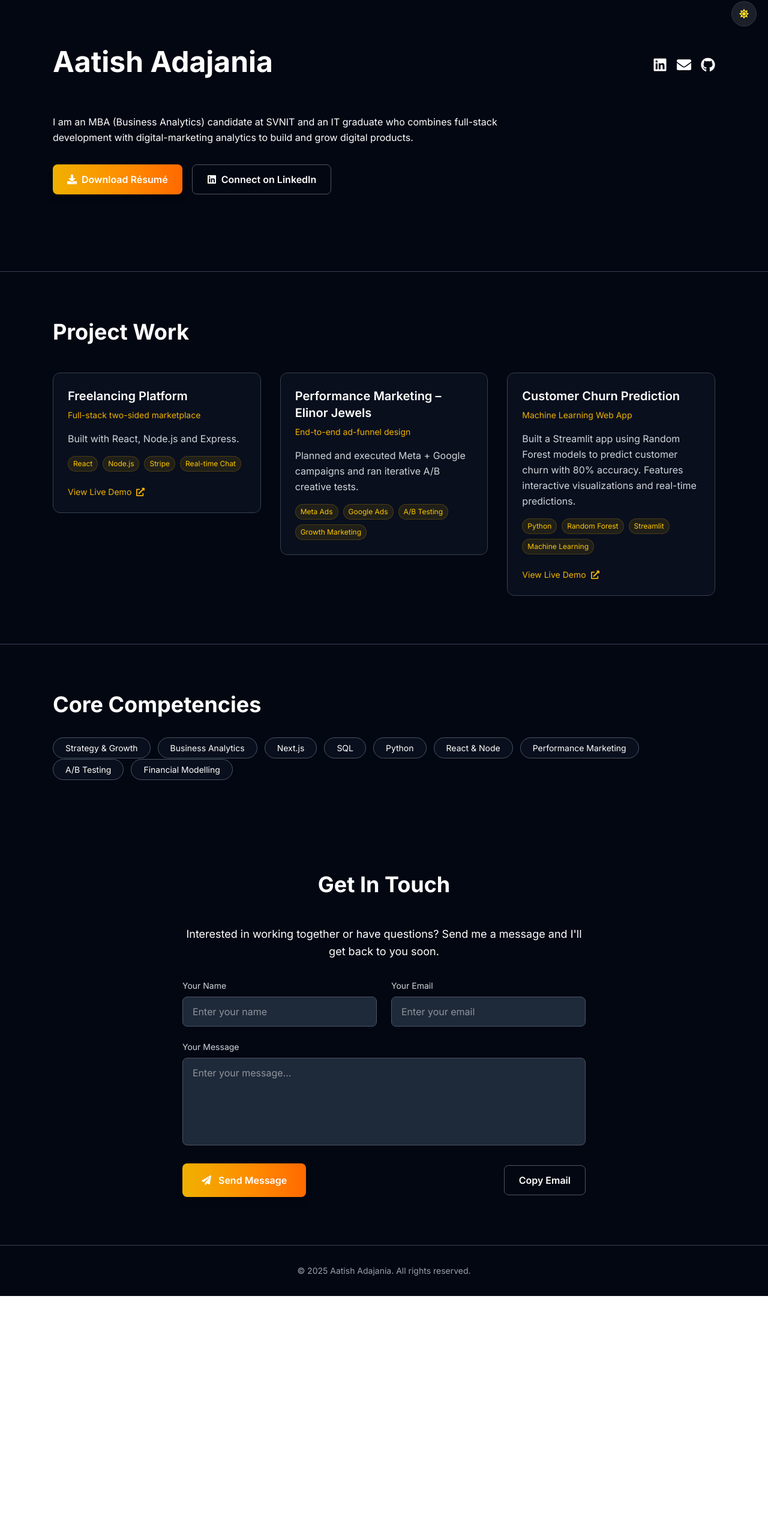
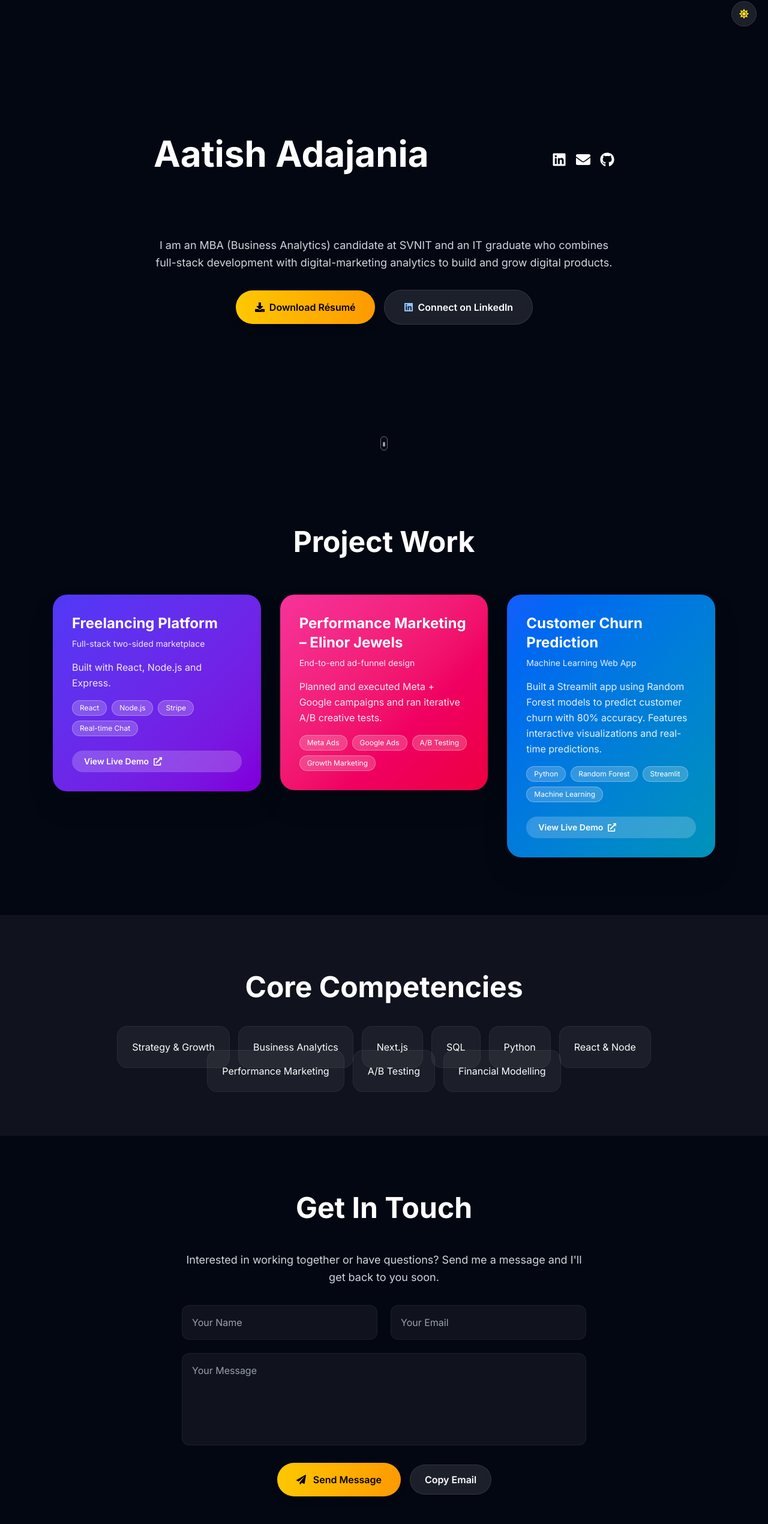
Before and after one commit to aatishadajania20-design/Personal-Portfolio, a Next.js app: page / in a window 1280 px wide. Shown: the part 17-2557 px from the top of the page at 60% size. Before the commit the page ends 2177 px from the top, so only its background shows below. Built offline with nearby package versions, Linux system fonts and the light colour scheme.

Commit message:
Fix Light mode

```diff
--- a/src/app/page.js
+++ b/src/app/page.js
@@ -20,11 +20,11 @@ import Typed from "typed.js";
    Scroll reveal wrapper
 ---------------------------------------------------------- */
 const Reveal = ({ children, delay = 0 }) => {
-  const { ref, inView } = useInView({ threshold: 0.3, triggerOnce: true });
+  const { ref, inView } = useInView({ threshold: 0.25, triggerOnce: true });
   return (
     <div ref={ref}>
       <motion.div
-        initial={{ opacity: 0, y: 30 }}
+        initial={{ opacity: 0, y: 40 }}
         animate={inView ? { opacity: 1, y: 0 } : {}}
         transition={{ duration: 0.8, delay, ease: "easeOut" }}
       >
@@ -133,12 +133,14 @@ export default function Page() {
       desc: "Built with React, Node.js and Express.",
       url: "https://drive.google.com/file/d/1beJlCN6ae6wH4MQM9Qzc4fy1zRGwZzvz/view",
       tags: ["React", "Node.js", "Stripe", "Real-time Chat"],
+      gradient: "from-indigo-600 to-purple-700"
     },
     {
       title: "Performance Marketing – Elinor Jewels",
       subtitle: "End-to-end ad-funnel design",
       desc: "Planned and executed Meta + Google campaigns and ran iterative A/B creative tests.",
       tags: ["Meta Ads", "Google Ads", "A/B Testing", "Growth Marketing"],
+      gradient: "from-pink-500 to-rose-600"
     },
     {
       title: "Customer Churn Prediction",
@@ -146,6 +148,7 @@ export default function Page() {
       desc: "Built a Streamlit app using Random Forest models to predict customer churn with 80% accuracy. Features interactive visualizations and real-time predictions.",
       url: "https://telco-churn-prediction1.streamlit.app/",
       tags: ["Python", "Random Forest", "Streamlit", "Machine Learning"],
+      gradient: "from-blue-600 to-cyan-600"
     },
   ];
 
@@ -167,7 +170,7 @@ export default function Page() {
         className={`min-h-screen transition-colors duration-500 ${
           darkMode
             ? "bg-gray-950 text-white"
-            : "bg-gradient-to-br from-slate-50 via-blue-50 to-amber-50 text-gray-800"
+            : "bg-gray-50 text-gray-900"
         }`}
       >
         {/* Scroll to Top Button */}
@@ -178,7 +181,7 @@ export default function Page() {
               animate={{ opacity: 1, scale: 1 }}
               exit={{ opacity: 0, scale: 0 }}
               onClick={scrollToTop}
-              className="fixed bottom-6 right-6 z-50 grid h-12 w-12 place-items-center rounded-full bg-gradient-to-r from-yellow-500 to-orange-500 text-white shadow-lg transition-all hover:scale-110 hover:shadow-xl"
+              className="fixed bottom-6 right-6 z-50 grid h-12 w-12 place-items-center rounded-full bg-gradient-to-r from-yellow-400 to-amber-500 text-black shadow-lg transition-all hover:scale-110 hover:shadow-xl"
             >
               <FaArrowUp />
             </motion.button>
@@ -221,10 +224,21 @@ export default function Page() {
         </button>
 
         {/* Hero */}
-        <header className="max-w-6xl mx-auto px-6 pt-24 pb-32">
-          <div className="flex justify-between items-baseline">
+        <header className={`relative flex min-h-screen items-center justify-center overflow-hidden px-6 ${
+          darkMode ? "" : "bg-gray-50"
+        }`}>
+          {/* Animated gradient orbs for light mode */}
+          {!darkMode && (
+            <>
+              <div className="pointer-events-none absolute -top-40 -left-40 h-96 w-96 rounded-full bg-gradient-to-br from-yellow-200 to-indigo-200 opacity-40 blur-3xl" />
+              <div className="pointer-events-none absolute -bottom-40 -right-40 h-96 w-96 rounded-full bg-gradient-to-br from-purple-200 to-pink-200 opacity-40 blur-3xl" />
+            </>
+          )}
+
+          <div className="relative z-10 text-center max-w-6xl mx-auto">
+            <div className="flex justify-between items-baseline mb-12">
               <motion.h1
-              className="text-4xl md:text-5xl font-bold"
+                className="text-4xl md:text-6xl font-bold"
                 initial={{ opacity: 0, y: 20 }}
                 animate={{ opacity: 1, y: 0 }}
                 transition={{ duration: 0.8 }}
@@ -243,7 +257,7 @@ export default function Page() {
                     target={href.startsWith("http") ? "_blank" : undefined}
                     rel={href.startsWith("http") ? "noreferrer" : undefined}
                     className={`transition-transform hover:scale-110 ${
-                    darkMode ? "hover:text-yellow-400" : "hover:text-orange-500"
+                      darkMode ? "hover:text-yellow-400" : "hover:text-indigo-600"
                     }`}
                     initial={{ opacity: 0, scale: 0 }}
                     animate={{ opacity: 1, scale: 1 }}
@@ -255,11 +269,11 @@ export default function Page() {
               </div>
             </div>
 
-          <p id="typed-role" className="mt-3 text-lg min-h-[1.5em]" />
+            <p id="typed-role" className="mt-3 text-xl md:text-2xl min-h-[1.5em]" />
 
             <motion.p
-            className={`mt-6 max-w-3xl leading-relaxed ${
-              darkMode ? "" : "text-gray-700"
+              className={`mt-6 max-w-3xl mx-auto leading-relaxed text-lg ${
+                darkMode ? "text-gray-300" : "text-gray-600"
               }`}
               initial={{ opacity: 0 }}
               animate={{ opacity: 1 }}
@@ -271,14 +285,14 @@ export default function Page() {
             </motion.p>
 
             <motion.div
-            className="mt-8 flex flex-wrap gap-4"
+              className="mt-8 flex flex-wrap gap-4 justify-center"
               initial={{ opacity: 0, y: 20 }}
               animate={{ opacity: 1, y: 0 }}
               transition={{ delay: 0.4 }}
             >
               <a
                 href="https://drive.google.com/file/d/1Qk8d29kG-30LfKpdEke4_Rqv0s1J3Npv/view?usp=sharing"
-              className="inline-flex items-center gap-2 rounded-lg bg-gradient-to-r from-yellow-500 to-orange-500 px-6 py-3 font-semibold text-white shadow-lg transition-all hover:scale-105 hover:shadow-xl"
+                className="inline-flex items-center gap-2 rounded-full bg-gradient-to-r from-yellow-400 to-amber-500 px-8 py-4 font-semibold text-black shadow-lg transition-all hover:scale-105 hover:shadow-xl"
               >
                 <FaDownload /> Download Résumé
               </a>
@@ -286,49 +300,55 @@ export default function Page() {
                 href="https://www.linkedin.com/in/aatish-adajania-694566268"
                 target="_blank"
                 rel="noreferrer"
-              className={`inline-flex items-center gap-2 rounded-lg border px-6 py-3 font-semibold transition-all hover:scale-105 hover:shadow-lg ${
+                className={`inline-flex items-center gap-2 rounded-full px-8 py-4 font-semibold transition-all hover:scale-105 hover:shadow-lg ${
                   darkMode
-                  ? "border-gray-600 hover:bg-gray-800"
-                  : "border-gray-300 hover:bg-white shadow-md"
+                    ? "bg-white/10 ring-1 ring-white/20 backdrop-blur hover:bg-white/20 text-white"
+                    : "bg-white ring-1 ring-gray-200 shadow-lg hover:bg-gray-50 text-gray-900"
                 }`}
               >
-              <FaLinkedin /> Connect on LinkedIn
+                <FaLinkedin className={darkMode ? "text-blue-300" : "text-blue-600"} /> Connect on LinkedIn
               </a>
             </motion.div>
+          </div>
+
+          {/* Scroll indicator */}
+          <div className="absolute bottom-8 left-1/2 -translate-x-1/2">
+            <div className={`h-6 w-3 rounded-full border ${
+              darkMode ? "border-white/40" : "border-gray-400"
+            }`}>
+              <motion.div
+                animate={{ y: [0, 12, 0] }}
+                transition={{ repeat: Infinity, duration: 1.6 }}
+                className={`mx-auto mt-1 h-2 w-1 rounded-full ${
+                  darkMode ? "bg-white/60" : "bg-gray-600"
+                }`}
+              />
+            </div>
+          </div>
         </header>
 
-        <hr className={darkMode ? "border-gray-700" : "border-gray-300"} />
-
         {/* Projects */}
-        <section className="max-w-6xl mx-auto px-6 py-20">
+        <section className="max-w-6xl mx-auto px-6 py-24">
           <Reveal>
-            <h2 className="text-3xl md:text-4xl font-bold">Project Work</h2>
+            <h2 className={`text-4xl md:text-5xl font-bold text-center ${
+              darkMode ? "" : "text-gray-800"
+            }`}>
+              Project Work
+            </h2>
           </Reveal>
-          <div className="mt-12 grid gap-8 md:grid-cols-2 lg:grid-cols-3">
+          <div className="mt-16 grid gap-8 md:grid-cols-2 lg:grid-cols-3">
             {projects.map((p, i) => (
               <Reveal key={p.title} delay={i * 0.1}>
                 <motion.div
-                  className={`group p-6 rounded-xl border h-full flex flex-col transition-all duration-300 hover:shadow-xl backdrop-blur-sm ${
-                    darkMode
-                      ? "border-gray-700 hover:border-yellow-400 bg-gray-900/50"
-                      : "border-gray-300 hover:border-orange-400 bg-white/70 shadow-sm"
-                  }`}
+                  className={`group relative overflow-hidden rounded-3xl p-8 text-white shadow-2xl h-full flex flex-col bg-gradient-to-br ${p.gradient}`}
                   whileHover={{ y: -5 }}
                 >
                   <div className="flex-1">
-                    <h3 className={`text-xl font-semibold transition-colors ${
-                      darkMode ? "group-hover:text-yellow-500" : "group-hover:text-orange-500"
-                    }`}>
-                      {p.title}
-                    </h3>
-                    <p className={`text-sm font-medium mt-2 ${
-                      darkMode ? "text-yellow-500" : "text-orange-500"
-                    }`}>
+                    <h3 className="text-2xl font-bold">{p.title}</h3>
+                    <p className="text-sm font-medium mt-2 opacity-90">
                       {p.subtitle}
                     </p>
-                    <p className={`mt-4 leading-relaxed ${
-                      darkMode ? "text-gray-300" : "text-gray-600"
-                    }`}>
+                    <p className="mt-4 leading-relaxed opacity-90">
                       {p.desc}
                     </p>
 
@@ -337,11 +357,7 @@ export default function Page() {
                       {p.tags.map((tag, tagIndex) => (
                         <span
                           key={tag}
-                          className={`text-xs px-2 py-1 rounded-full border ${
-                            darkMode
-                              ? "bg-yellow-500/10 text-yellow-400 border-yellow-500/20"
-                              : "bg-orange-500/10 text-orange-600 border-orange-500/20"
-                          }`}
+                          className="text-xs px-3 py-1 rounded-full bg-white/20 backdrop-blur border border-white/30"
                         >
                           {tag}
                         </span>
@@ -354,12 +370,10 @@ export default function Page() {
                       href={p.url}
                       target="_blank"
                       rel="noreferrer"
-                      className={`mt-6 inline-flex items-center gap-2 text-sm font-medium transition-colors group/link ${
-                        darkMode ? "text-yellow-500 hover:text-yellow-400" : "text-orange-500 hover:text-orange-400"
-                      }`}
+                      className="mt-6 inline-flex items-center gap-2 rounded-full bg-white/20 px-5 py-2 text-sm font-semibold backdrop-blur hover:bg-white/30 transition-all"
                     >
                       View Live Demo
-                      <FaExternalLinkAlt className="group-hover/link:translate-x-1 transition-transform" />
+                      <FaExternalLinkAlt className="group-hover:translate-x-1 transition-transform" />
                     </a>
                   )}
                 </motion.div>
@@ -368,21 +382,25 @@ export default function Page() {
           </div>
         </section>
 
-        <hr className={darkMode ? "border-gray-700" : "border-gray-300"} />
-
         {/* Skills */}
-        <section className="max-w-6xl mx-auto px-6 py-20">
+        <section className={`py-24 px-6 ${
+          darkMode ? "bg-white/5" : "bg-gray-100"
+        }`}>
           <Reveal>
-            <h2 className="text-3xl md:text-4xl font-bold">Core Competencies</h2>
+            <h2 className={`text-4xl md:text-5xl font-bold text-center ${
+              darkMode ? "" : "text-gray-800"
+            }`}>
+              Core Competencies
+            </h2>
           </Reveal>
-          <div className="mt-10 flex flex-wrap gap-3">
+          <div className="mt-16 flex flex-wrap gap-4 justify-center max-w-4xl mx-auto">
             {skills.map((s, i) => (
               <Reveal key={s} delay={i * 0.03}>
                 <motion.span
-                  className={`rounded-full px-5 py-2 text-sm font-medium backdrop-blur-sm cursor-default transition-all ${
+                  className={`rounded-2xl p-6 text-center font-medium backdrop-blur transition-all ${
                     darkMode
-                      ? "border border-gray-600 bg-gray-900/50 hover:border-yellow-400 hover:text-yellow-500"
-                      : "border border-gray-300 bg-white/70 shadow-sm hover:border-orange-400 hover:text-orange-500"
+                      ? "bg-white/5 ring-1 ring-white/10 hover:bg-white/10 hover:scale-105"
+                      : "bg-white ring-1 ring-gray-200 shadow-lg hover:shadow-xl hover:scale-105"
                   }`}
                   whileHover={{ scale: 1.05 }}
                   whileTap={{ scale: 0.95 }}
@@ -395,14 +413,18 @@ export default function Page() {
         </section>
 
         {/* Contact */}
-        <section className="max-w-4xl mx-auto px-6 py-20">
+        <section className="max-w-4xl mx-auto px-6 py-24">
           <Reveal>
-            <h2 className="text-3xl md:text-4xl font-bold text-center mb-12">Get In Touch</h2>
+            <h2 className={`text-4xl md:text-5xl font-bold text-center mb-12 ${
+              darkMode ? "" : "text-gray-800"
+            }`}>
+              Get In Touch
+            </h2>
           </Reveal>
           <Reveal delay={0.1}>
             <div className="max-w-2xl mx-auto">
               <p className={`text-center mb-8 text-lg leading-relaxed ${
-                darkMode ? "" : "text-gray-700"
+                darkMode ? "text-gray-300" : "text-gray-600"
               }`}>
                 Interested in working together or have questions? Send me a message and I&apos;ll get back to you soon.
               </p>
@@ -410,11 +432,6 @@ export default function Page() {
               <form onSubmit={handleSubmit} className="space-y-6">
                 <div className="grid md:grid-cols-2 gap-6">
                   <div>
-                    <label htmlFor="name" className={`block text-sm font-medium mb-2 ${
-                      darkMode ? "text-gray-300" : "text-gray-700"
-                    }`}>
-                      Your Name
-                    </label>
                     <input
                       type="text"
                       id="name"
@@ -422,21 +439,16 @@ export default function Page() {
                       value={formData.name}
                       onChange={handleInputChange}
                       required
-                      className={`w-full px-4 py-3 rounded-lg border transition-all focus:ring-2 focus:outline-none ${
+                      className={`w-full px-4 py-4 rounded-xl transition-all focus:outline-none focus:ring-2 ${
                         darkMode
-                          ? "bg-gray-800 border-gray-600 text-white focus:border-yellow-400 focus:ring-yellow-400/20"
-                          : "bg-white border-gray-300 text-gray-900 focus:border-orange-400 focus:ring-orange-400/20"
+                          ? "bg-white/5 text-white placeholder-gray-400 ring-1 ring-white/10 focus:ring-yellow-400"
+                          : "bg-white text-gray-900 placeholder-gray-500 ring-1 ring-gray-200 shadow-lg focus:ring-yellow-400"
                       }`}
-                      placeholder="Enter your name"
+                      placeholder="Your Name"
                     />
                   </div>
 
                   <div>
-                    <label htmlFor="email" className={`block text-sm font-medium mb-2 ${
-                      darkMode ? "text-gray-300" : "text-gray-700"
-                    }`}>
-                      Your Email
-                    </label>
                     <input
                       type="email"
                       id="email"
@@ -444,22 +456,17 @@ export default function Page() {
                       value={formData.email}
                       onChange={handleInputChange}
                       required
-                      className={`w-full px-4 py-3 rounded-lg border transition-all focus:ring-2 focus:outline-none ${
+                      className={`w-full px-4 py-4 rounded-xl transition-all focus:outline-none focus:ring-2 ${
                         darkMode
-                          ? "bg-gray-800 border-gray-600 text-white focus:border-yellow-400 focus:ring-yellow-400/20"
-                          : "bg-white border-gray-300 text-gray-900 focus:border-orange-400 focus:ring-orange-400/20"
+                          ? "bg-white/5 text-white placeholder-gray-400 ring-1 ring-white/10 focus:ring-yellow-400"
+                          : "bg-white text-gray-900 placeholder-gray-500 ring-1 ring-gray-200 shadow-lg focus:ring-yellow-400"
                       }`}
-                      placeholder="Enter your email"
+                      placeholder="Your Email"
                     />
                   </div>
                 </div>
 
                 <div>
-                  <label htmlFor="message" className={`block text-sm font-medium mb-2 ${
-                    darkMode ? "text-gray-300" : "text-gray-700"
-                  }`}>
-                    Your Message
-                  </label>
                   <textarea
                     id="message"
                     name="message"
@@ -467,20 +474,20 @@ export default function Page() {
                     onChange={handleInputChange}
                     required
                     rows={5}
-                    className={`w-full px-4 py-3 rounded-lg border transition-all focus:ring-2 focus:outline-none resize-none ${
+                    className={`w-full px-4 py-4 rounded-xl transition-all focus:outline-none focus:ring-2 resize-none ${
                       darkMode
-                        ? "bg-gray-800 border-gray-600 text-white focus:border-yellow-400 focus:ring-yellow-400/20"
-                        : "bg-white border-gray-300 text-gray-900 focus:border-orange-400 focus:ring-orange-400/20"
+                        ? "bg-white/5 text-white placeholder-gray-400 ring-1 ring-white/10 focus:ring-yellow-400"
+                        : "bg-white text-gray-900 placeholder-gray-500 ring-1 ring-gray-200 shadow-lg focus:ring-yellow-400"
                     }`}
-                    placeholder="Enter your message..."
+                    placeholder="Your Message"
                   />
                 </div>
 
-                <div className="flex flex-col sm:flex-row gap-4 justify-between items-center">
+                <div className="flex flex-col sm:flex-row gap-4 justify-center items-center">
                   <motion.button
                     type="submit"
                     disabled={isSubmitting}
-                    className="inline-flex items-center gap-3 rounded-lg bg-gradient-to-r from-yellow-500 to-orange-500 px-8 py-4 font-semibold text-white shadow-lg transition-all hover:scale-105 hover:shadow-xl disabled:opacity-50 disabled:cursor-not-allowed disabled:hover:scale-100"
+                    className="inline-flex items-center gap-3 rounded-full bg-gradient-to-r from-yellow-400 to-amber-500 px-8 py-4 font-semibold text-black shadow-lg transition-all hover:scale-105 hover:shadow-xl disabled:opacity-50 disabled:cursor-not-allowed disabled:hover:scale-100"
                     whileHover={{ scale: isSubmitting ? 1 : 1.05 }}
                     whileTap={{ scale: isSubmitting ? 1 : 0.95 }}
                   >
@@ -491,10 +498,10 @@ export default function Page() {
                   <motion.button
                     type="button"
                     onClick={copyEmailToClipboard}
-                    className={`inline-flex items-center gap-3 rounded-lg border px-6 py-3 font-semibold transition-all hover:scale-105 hover:shadow-lg ${
+                    className={`inline-flex items-center gap-3 rounded-full px-6 py-3 font-semibold transition-all hover:scale-105 hover:shadow-lg ${
                       darkMode
-                        ? "border-gray-600 hover:bg-gray-800"
-                        : "border-gray-300 hover:bg-white shadow-md"
+                        ? "bg-white/10 ring-1 ring-white/20 backdrop-blur hover:bg-white/20 text-white"
+                        : "bg-white ring-1 ring-gray-200 shadow-lg hover:bg-gray-50 text-gray-900"
                     }`}
                     whileHover={{ scale: 1.05 }}
                     whileTap={{ scale: 0.95 }}
@@ -507,7 +514,7 @@ export default function Page() {
                   <motion.div
                     initial={{ opacity: 0, y: 10 }}
                     animate={{ opacity: 1, y: 0 }}
-                    className={`p-4 rounded-lg text-center ${
+                    className={`p-4 rounded-xl text-center ${
                       darkMode ? "bg-green-500/20 text-green-400" : "bg-green-100 text-green-700"
                     }`}
                   >
@@ -515,14 +522,47 @@ export default function Page() {
                   </motion.div>
                 )}
               </form>
+
+              {/* Social Links */}
+              <Reveal delay={0.25}>
+                <div className="mt-12 flex justify-center gap-6 text-2xl">
+                  <a
+                    href="mailto:aatishadajania20@gmail.com"
+                    aria-label="Email"
+                    className={`transition hover:scale-110 ${
+                      darkMode ? "text-gray-300 hover:text-yellow-300" : "text-gray-600 hover:text-indigo-600"
+                    }`}
+                  >
+                    <FaEnvelope />
+                  </a>
+                  <a
+                    href="https://www.linkedin.com/in/aatish-adajania-694566268"
+                    aria-label="LinkedIn"
+                    className={`transition hover:scale-110 ${
+                      darkMode ? "text-gray-300 hover:text-yellow-300" : "text-gray-600 hover:text-indigo-600"
+                    }`}
+                  >
+                    <FaLinkedin />
+                  </a>
+                  <a
+                    href="https://github.com/aatishadajania"
+                    aria-label="GitHub"
+                    className={`transition hover:scale-110 ${
+                      darkMode ? "text-gray-300 hover:text-yellow-300" : "text-gray-600 hover:text-indigo-600"
+                    }`}
+                  >
+                    <FaGithub />
+                  </a>
+                </div>
+              </Reveal>
             </div>
           </Reveal>
         </section>
 
         {/* Footer */}
-        <footer className={`border-t py-8 text-center ${
-          darkMode ? "border-gray-700" : "border-gray-300"
-        }`}>
+        <footer className={`py-8 text-center ${
+          darkMode ? "border-gray-800" : "border-gray-200"
+        } border-t`}>
           <div className="max-w-6xl mx-auto px-6">
             <p className={`text-sm ${
               darkMode ? "text-gray-400" : "text-gray-600"
```
Lines whose indentation alone changed are shown as unchanged.
